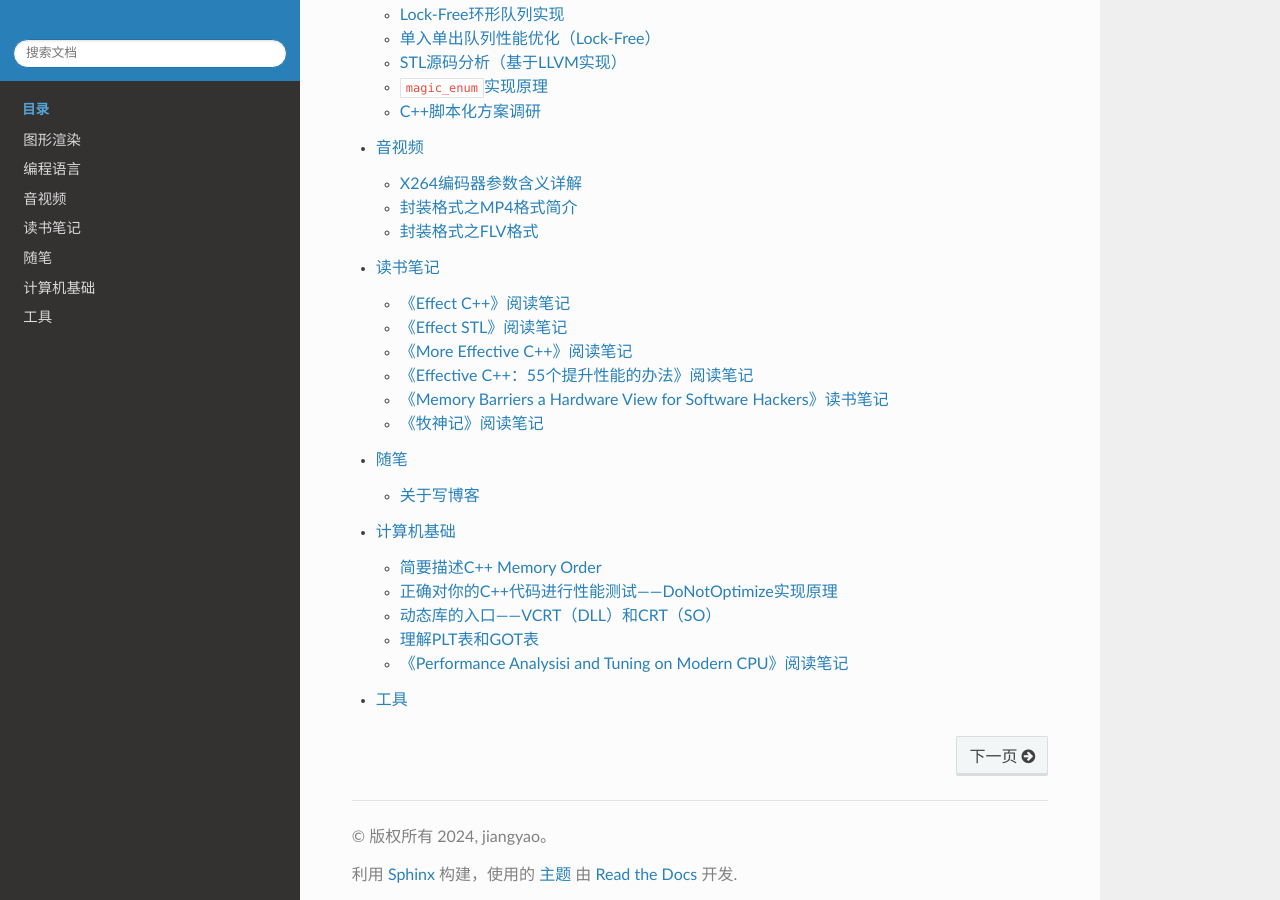
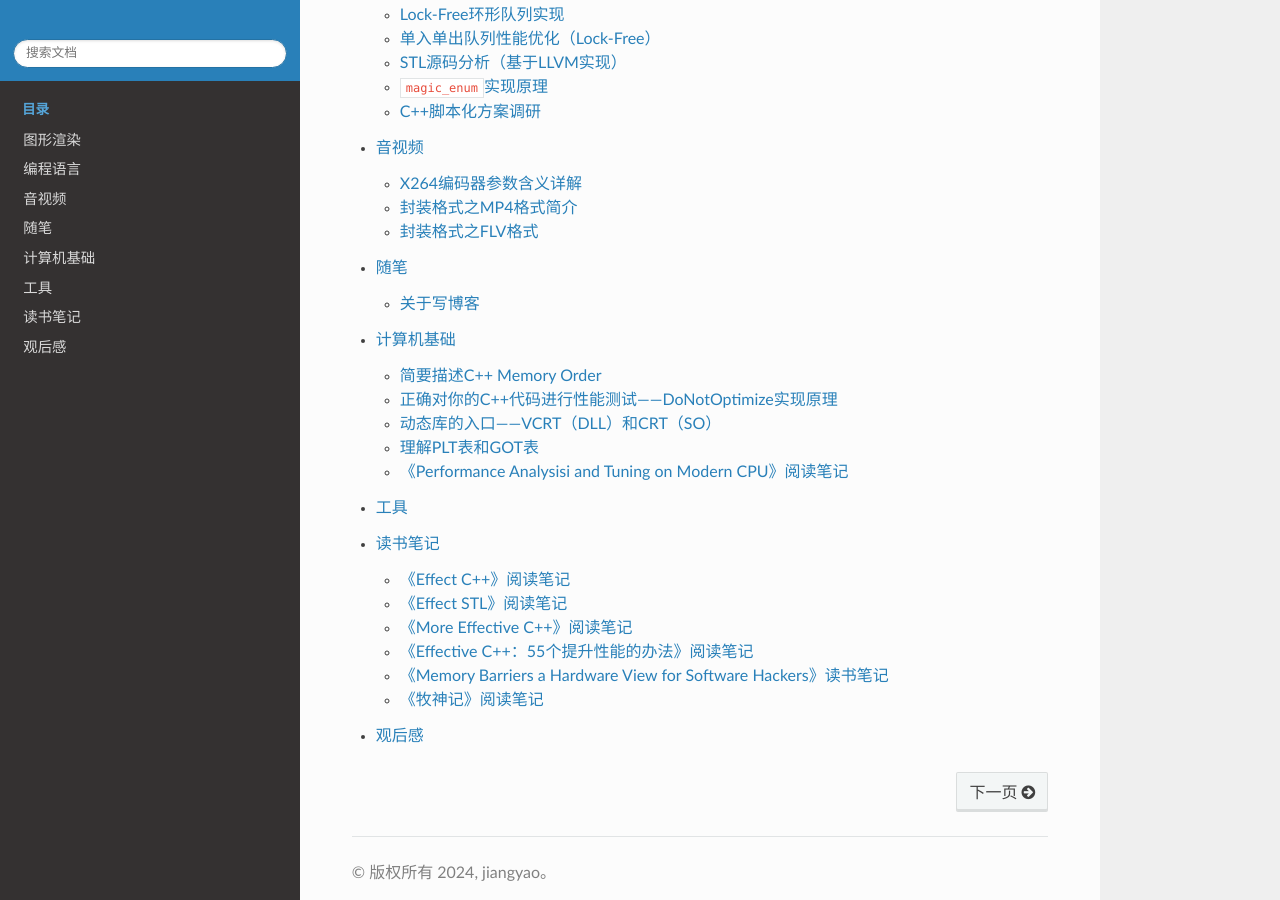
Before and after one commit to grayondream/MyNote, a Sphinx documentation site: the page built from source/index.rst, in a window 1280 px wide and 900 px high, scrolled down 489 px. Built offline with Sphinx 7.4.7 and the Read the Docs theme 3.1.0, drawn with Linux system fonts in a browser that asks for light colours.

```diff
--- /dev/null
+++ b/source/docs/观后感/index.rst
@@ -0,0 +1,6 @@
+观后感
+======================
+
+.. toctree::
+   :maxdepth: 1
+   :caption: 观后感
--- a/source/index.rst
+++ b/source/index.rst
@@ -8,7 +8,8 @@ Jiangyao的个人笔记
    docs/图形渲染/index
    docs/编程语言/index
    docs/音视频/index
-   docs/读书笔记/index
    docs/随笔/index
    docs/计算机基础/index
    docs/AI Infra/index
+   docs/读书笔记/index
+   docs/观后感/index
```
Also changed, not shown: source/docs/观后感/《凡人修仙传》观后感其一.md (added, +17 -0 lines).
